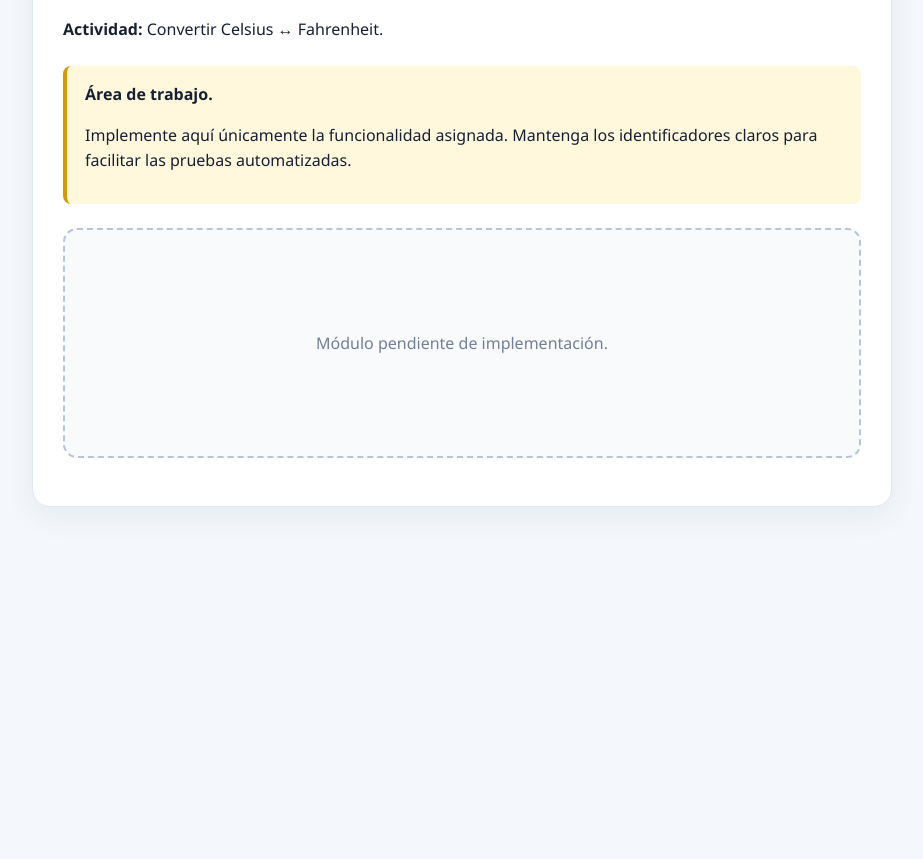
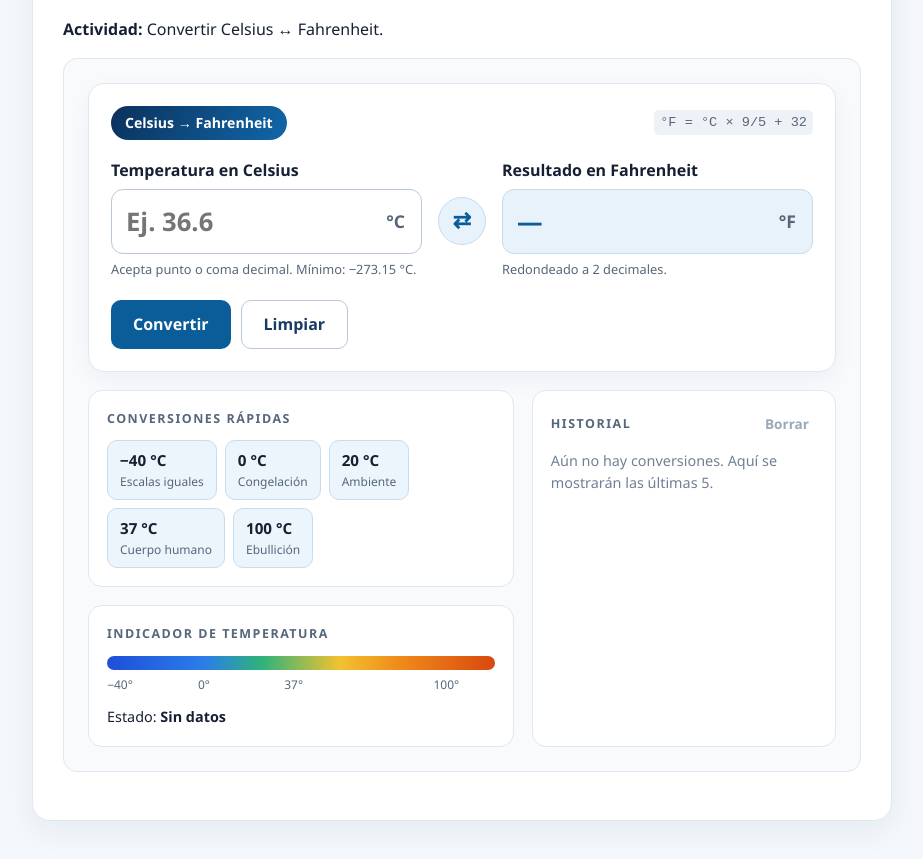
Before and after one commit to DarknessGT/portal-universitario-2026, a plain HTML site: page modules/06-conversor/index.html in a window 1280 px wide. Shown: the part 203-1062 px from the top of the page, without its empty margins (178-1101 px from the left). Before the commit the page ends 800 px from the top, so only its background shows below. Drawn offline with Linux system fonts and the light colour scheme.

Commit message:
feat(conversor): crear interfaz visual

```diff
--- /dev/null
+++ b/modules/06-conversor/estilos.css
@@ -0,0 +1,435 @@
+/* MÓDULO 06: Conversor — estilos propios.
+   Todos los selectores están limitados a #app-06 para no afectar
+   elementos fuera del módulo. Complementa a ../../css/estilos.css. */
+
+#app-06 {
+  --conv-primario: #0b5d9a;
+  --conv-primario-2: #1167a8;
+  --conv-primario-suave: #e8f2fb;
+  --conv-texto: #172033;
+  --conv-texto-suave: #56677b;
+  --conv-borde: #dfe7f0;
+  --conv-borde-fuerte: #b9c8d9;
+  --conv-frio: #2b7de9;
+  --conv-caliente: #d9480f;
+  --conv-error: #c0392b;
+  --conv-error-fondo: #fdecea;
+}
+
+/* Ajuste del contenedor compartido .student-area: se conserva su fondo,
+   pero se reemplaza el centrado en grid y el borde punteado del placeholder. */
+#app-06.student-area {
+  display: block;
+  place-items: normal;
+  min-height: 0;
+  border-style: solid;
+  border-width: 1px;
+  border-color: var(--conv-borde);
+  text-align: left;
+}
+
+/* ---------- Tarjeta principal ---------- */
+
+#app-06 .conv-card {
+  background: white;
+  border: 1px solid var(--conv-borde);
+  border-radius: 16px;
+  padding: 22px;
+  box-shadow: 0 8px 24px #1a365d0c;
+}
+
+#app-06 .conv-card-cabecera {
+  display: flex;
+  flex-wrap: wrap;
+  align-items: center;
+  justify-content: space-between;
+  gap: 10px;
+  margin-bottom: 18px;
+}
+
+#app-06 .conv-sentido {
+  display: inline-block;
+  background: linear-gradient(120deg, #0b315c, var(--conv-primario-2));
+  color: white;
+  border-radius: 999px;
+  padding: 6px 14px;
+  font-weight: 800;
+  font-size: .88rem;
+}
+
+#app-06 .conv-formula {
+  color: var(--conv-texto-suave);
+  font-size: .85rem;
+}
+
+#app-06 .conv-panel {
+  display: grid;
+  grid-template-columns: minmax(0, 1fr) auto minmax(0, 1fr);
+  align-items: center;
+  gap: 16px;
+}
+
+#app-06 .conv-campo label {
+  display: block;
+  font-weight: 700;
+  margin-bottom: 6px;
+}
+
+#app-06 .conv-caja {
+  position: relative;
+  display: flex;
+  align-items: center;
+  min-height: 64px;
+  border: 1px solid var(--conv-borde-fuerte);
+  border-radius: 12px;
+  background: white;
+  transition: border-color .2s, box-shadow .2s;
+}
+
+#app-06 .conv-caja:focus-within {
+  border-color: var(--conv-primario-2);
+  box-shadow: 0 0 0 3px #1167a826;
+}
+
+#app-06 .conv-caja input,
+#app-06 .conv-caja output {
+  flex: 1;
+  min-width: 0;
+  width: 100%;
+  padding: 12px 14px;
+  font: inherit;
+  font-size: 1.6rem;
+  font-weight: 700;
+  color: var(--conv-texto);
+  background: transparent;
+  border: 0;
+  outline: none;
+}
+
+#app-06 .conv-caja--salida {
+  background: var(--conv-primario-suave);
+  border-color: #c7dced;
+}
+
+#app-06 .conv-caja--salida output {
+  color: var(--conv-primario);
+}
+
+#app-06 .conv-simbolo {
+  padding: 0 16px;
+  font-size: 1.1rem;
+  font-weight: 800;
+  color: var(--conv-texto-suave);
+}
+
+#app-06 .conv-ayuda {
+  display: block;
+  margin-top: 6px;
+  min-height: 1.2em;
+  color: var(--conv-texto-suave);
+  font-size: .8rem;
+}
+
+#app-06 .conv-invertir {
+  display: grid;
+  place-items: center;
+  width: 48px;
+  height: 48px;
+  margin-top: 4px;
+  border: 1px solid #c7dced;
+  border-radius: 50%;
+  background: var(--conv-primario-suave);
+  color: var(--conv-primario);
+  font-size: 1.4rem;
+  font-weight: 900;
+  cursor: pointer;
+  transition: transform .25s, background .2s;
+}
+
+#app-06 .conv-invertir:hover {
+  background: #d6e8f7;
+  transform: rotate(180deg);
+}
+
+/* Estado de invalidación (lo activará la lógica en una etapa posterior). */
+#app-06 .conv-caja[data-invalido="true"] {
+  border-color: var(--conv-error);
+  box-shadow: 0 0 0 3px #c0392b1f;
+}
+
+#app-06 .conv-error {
+  margin: 16px 0 0;
+  padding: 10px 14px;
+  border-left: 4px solid var(--conv-error);
+  border-radius: 8px;
+  background: var(--conv-error-fondo);
+  color: var(--conv-error);
+  font-weight: 600;
+}
+
+#app-06 .conv-error[hidden] {
+  display: none;
+}
+
+#app-06 .conv-acciones {
+  display: flex;
+  flex-wrap: wrap;
+  gap: 10px;
+  margin-top: 20px;
+}
+
+#app-06 .conv-btn {
+  padding: 11px 22px;
+  border-radius: 10px;
+  font: inherit;
+  font-weight: 700;
+  cursor: pointer;
+  transition: background .2s, transform .2s, box-shadow .2s;
+}
+
+#app-06 .conv-btn--primario {
+  border: 0;
+  background: var(--conv-primario);
+  color: white;
+}
+
+#app-06 .conv-btn--primario:hover {
+  background: var(--conv-primario-2);
+  transform: translateY(-1px);
+  box-shadow: 0 8px 18px #0b5d9a33;
+}
+
+#app-06 .conv-btn--secundario {
+  border: 1px solid var(--conv-borde-fuerte);
+  background: white;
+  color: #183b63;
+}
+
+#app-06 .conv-btn--secundario:hover {
+  background: #f4f7fb;
+}
+
+/* ---------- Bloques complementarios ---------- */
+
+#app-06 .conv-extras {
+  display: grid;
+  grid-template-columns: minmax(0, 1.4fr) minmax(0, 1fr);
+  gap: 18px;
+  margin-top: 18px;
+}
+
+#app-06 .conv-columna {
+  display: grid;
+  gap: 18px;
+  align-content: start;
+}
+
+#app-06 .conv-bloque {
+  background: white;
+  border: 1px solid var(--conv-borde);
+  border-radius: 14px;
+  padding: 18px;
+}
+
+#app-06 .conv-bloque-cabecera {
+  display: flex;
+  align-items: center;
+  justify-content: space-between;
+  gap: 10px;
+}
+
+#app-06 .conv-subtitulo {
+  margin: 0 0 12px;
+  font-size: .78rem;
+  font-weight: 800;
+  letter-spacing: .12em;
+  text-transform: uppercase;
+  color: var(--conv-texto-suave);
+}
+
+#app-06 .conv-bloque-cabecera .conv-subtitulo {
+  margin-bottom: 0;
+}
+
+/* Conversiones rápidas */
+#app-06 .conv-chips {
+  display: flex;
+  flex-wrap: wrap;
+  gap: 8px;
+}
+
+#app-06 .conv-chip {
+  display: flex;
+  flex-direction: column;
+  align-items: flex-start;
+  padding: 8px 12px;
+  border: 1px solid #c7dced;
+  border-radius: 10px;
+  background: #edf5fc;
+  color: var(--conv-texto);
+  font: inherit;
+  cursor: pointer;
+  transition: border-color .2s, transform .2s;
+}
+
+#app-06 .conv-chip:hover {
+  border-color: #6ba8d8;
+  transform: translateY(-2px);
+}
+
+#app-06 .conv-chip strong {
+  font-size: .95rem;
+}
+
+#app-06 .conv-chip span {
+  font-size: .75rem;
+  color: var(--conv-texto-suave);
+}
+
+/* Indicador de temperatura: escala de −40 °C a 120 °C.
+   --nivel (0%–100%) posiciona el marcador sobre la barra. */
+#app-06 .conv-termometro-barra {
+  position: relative;
+  height: 14px;
+  border-radius: 999px;
+  background: linear-gradient(90deg, #1e4fd8 0%, var(--conv-frio) 25%, #2fb37a 40%, #f2c230 60%, #f08c1a 75%, var(--conv-caliente) 100%);
+}
+
+#app-06 .conv-termometro-marcador {
+  position: absolute;
+  top: 50%;
+  left: var(--nivel, 0%);
+  width: 22px;
+  height: 22px;
+  border: 4px solid white;
+  border-radius: 50%;
+  background: var(--conv-texto);
+  box-shadow: 0 2px 8px #17203340;
+  transform: translate(-50%, -50%);
+  transition: left .35s ease;
+}
+
+#app-06 .conv-termometro[data-estado="sin-datos"] .conv-termometro-marcador {
+  display: none;
+}
+
+#app-06 .conv-termometro-marcas {
+  position: relative;
+  height: 20px;
+  margin-top: 6px;
+  font-size: .75rem;
+  color: var(--conv-texto-suave);
+}
+
+#app-06 .conv-termometro-marcas span {
+  position: absolute;
+  left: var(--pos);
+  transform: translateX(-50%);
+}
+
+#app-06 .conv-termometro-marcas span:first-child {
+  transform: none;
+}
+
+#app-06 .conv-termometro-estado {
+  margin: 10px 0 0;
+  font-size: .9rem;
+}
+
+/* Historial */
+#app-06 .conv-enlace {
+  padding: 4px 8px;
+  border: 0;
+  border-radius: 6px;
+  background: transparent;
+  color: var(--conv-primario);
+  font: inherit;
+  font-size: .85rem;
+  font-weight: 700;
+  cursor: pointer;
+}
+
+#app-06 .conv-enlace:hover:not(:disabled) {
+  background: var(--conv-primario-suave);
+}
+
+#app-06 .conv-enlace:disabled {
+  color: #9aa9b8;
+  cursor: not-allowed;
+}
+
+#app-06 .conv-historial {
+  margin: 12px 0 0;
+  padding: 0;
+  list-style: none;
+}
+
+#app-06 .conv-historial li {
+  padding: 8px 10px;
+  border-bottom: 1px solid #edf1f6;
+  font-variant-numeric: tabular-nums;
+}
+
+#app-06 .conv-historial li:last-child {
+  border-bottom: 0;
+}
+
+#app-06 .conv-historial:empty {
+  display: none;
+}
+
+#app-06 .conv-vacio {
+  margin: 12px 0 0;
+  color: #718096;
+  font-size: .9rem;
+}
+
+/* ---------- Accesibilidad ---------- */
+
+#app-06 button:focus-visible {
+  outline: 3px solid #1167a880;
+  outline-offset: 2px;
+}
+
+@media (prefers-reduced-motion: reduce) {
+  #app-06 *,
+  #app-06 *::before,
+  #app-06 *::after {
+    transition: none !important;
+  }
+}
+
+/* ---------- Responsive (mismo punto de corte que el proyecto) ---------- */
+
+@media (max-width: 700px) {
+  #app-06.student-area {
+    padding: 14px;
+  }
+
+  #app-06 .conv-card {
+    padding: 16px;
+  }
+
+  #app-06 .conv-panel {
+    grid-template-columns: minmax(0, 1fr);
+    gap: 10px;
+  }
+
+  #app-06 .conv-invertir {
+    justify-self: center;
+    margin: 0;
+    transform: rotate(90deg);
+  }
+
+  #app-06 .conv-invertir:hover {
+    transform: rotate(270deg);
+  }
+
+  #app-06 .conv-extras {
+    grid-template-columns: minmax(0, 1fr);
+  }
+
+  #app-06 .conv-btn {
+    flex: 1;
+  }
+}
--- a/modules/06-conversor/index.html
+++ b/modules/06-conversor/index.html
@@ -5,6 +5,7 @@
   <meta name="viewport" content="width=device-width, initial-scale=1.0">
   <title>Módulo 06 - Conversor</title>
   <link rel="stylesheet" href="../../css/estilos.css">
+  <link rel="stylesheet" href="estilos.css">
 </head>
 <body>
   <main class="module-page">
@@ -14,14 +15,84 @@
       <h1>Conversor</h1>
       <p><strong>Actividad:</strong> Convertir Celsius ↔ Fahrenheit.</p>
 
-      <div class="notice">
-        <strong>Área de trabajo.</strong>
-        <p>Implemente aquí únicamente la funcionalidad asignada. Mantenga los identificadores claros para facilitar las pruebas automatizadas.</p>
-      </div>
+      <div id="app-06" class="student-area">
+        <form id="form-conversor-06" class="conv-card" data-sentido="c-f" novalidate autocomplete="off">
+          <div class="conv-card-cabecera">
+            <span id="sentido-06" class="conv-sentido">Celsius → Fahrenheit</span>
+            <code id="formula-06" class="conv-formula">°F = °C × 9/5 + 32</code>
+          </div>
 
-      <div id="app-06" class="student-area">
-        <!-- TODO ESTUDIANTE 06: agregue aquí la interfaz de su módulo -->
-        <p class="placeholder">Módulo pendiente de implementación.</p>
+          <div class="conv-panel">
+            <div class="conv-campo">
+              <label for="entrada-06">Temperatura en <span id="unidad-entrada-06">Celsius</span></label>
+              <div class="conv-caja">
+                <input id="entrada-06" name="entrada" type="text" inputmode="decimal"
+                       placeholder="Ej. 36.6" aria-describedby="ayuda-06 error-06">
+                <span id="simbolo-entrada-06" class="conv-simbolo">°C</span>
+              </div>
+              <small id="ayuda-06" class="conv-ayuda">Acepta punto o coma decimal. Mínimo: −273.15 °C.</small>
+            </div>
+
+            <button id="btn-invertir-06" class="conv-invertir" type="button"
+                    aria-label="Invertir sentido de la conversión" title="Invertir sentido">⇄</button>
+
+            <div class="conv-campo">
+              <label for="salida-06">Resultado en <span id="unidad-salida-06">Fahrenheit</span></label>
+              <div class="conv-caja conv-caja--salida">
+                <output id="salida-06" for="entrada-06">—</output>
+                <span id="simbolo-salida-06" class="conv-simbolo">°F</span>
+              </div>
+              <small class="conv-ayuda">Redondeado a 2 decimales.</small>
+            </div>
+          </div>
+
+          <p id="error-06" class="conv-error" role="alert" hidden></p>
+
+          <div class="conv-acciones">
+            <button id="btn-convertir-06" class="conv-btn conv-btn--primario" type="submit">Convertir</button>
+            <button id="btn-limpiar-06" class="conv-btn conv-btn--secundario" type="reset">Limpiar</button>
+          </div>
+        </form>
+
+        <div class="conv-extras">
+          <div class="conv-columna">
+            <section class="conv-bloque" aria-labelledby="rapidas-titulo-06">
+              <h2 id="rapidas-titulo-06" class="conv-subtitulo">Conversiones rápidas</h2>
+              <div id="rapidas-06" class="conv-chips">
+                <button type="button" class="conv-chip" data-celsius="-40"><strong>−40 °C</strong><span>Escalas iguales</span></button>
+                <button type="button" class="conv-chip" data-celsius="0"><strong>0 °C</strong><span>Congelación</span></button>
+                <button type="button" class="conv-chip" data-celsius="20"><strong>20 °C</strong><span>Ambiente</span></button>
+                <button type="button" class="conv-chip" data-celsius="37"><strong>37 °C</strong><span>Cuerpo humano</span></button>
+                <button type="button" class="conv-chip" data-celsius="100"><strong>100 °C</strong><span>Ebullición</span></button>
+              </div>
+            </section>
+
+            <section class="conv-bloque" aria-labelledby="termometro-titulo-06">
+              <h2 id="termometro-titulo-06" class="conv-subtitulo">Indicador de temperatura</h2>
+              <div id="termometro-06" class="conv-termometro" data-estado="sin-datos" style="--nivel: 0%">
+                <div class="conv-termometro-barra">
+                  <span id="termometro-marcador-06" class="conv-termometro-marcador"></span>
+                </div>
+                <div class="conv-termometro-marcas" aria-hidden="true">
+                  <span style="--pos: 0%">−40°</span>
+                  <span style="--pos: 25%">0°</span>
+                  <span style="--pos: 48.125%">37°</span>
+                  <span style="--pos: 87.5%">100°</span>
+                </div>
+              </div>
+              <p class="conv-termometro-estado">Estado: <strong id="termometro-etiqueta-06">Sin datos</strong></p>
+            </section>
+          </div>
+
+          <section class="conv-bloque" aria-labelledby="historial-titulo-06">
+            <div class="conv-bloque-cabecera">
+              <h2 id="historial-titulo-06" class="conv-subtitulo">Historial</h2>
+              <button id="btn-borrar-historial-06" class="conv-enlace" type="button" disabled>Borrar</button>
+            </div>
+            <ol id="historial-06" class="conv-historial"></ol>
+            <p id="historial-vacio-06" class="conv-vacio">Aún no hay conversiones. Aquí se mostrarán las últimas 5.</p>
+          </section>
+        </div>
       </div>
 
       <p id="resultado-06" class="result" aria-live="polite"></p>
```
